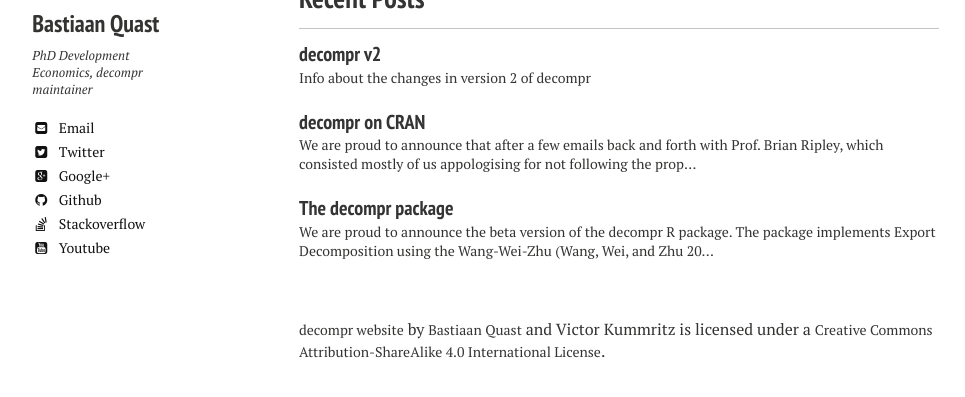
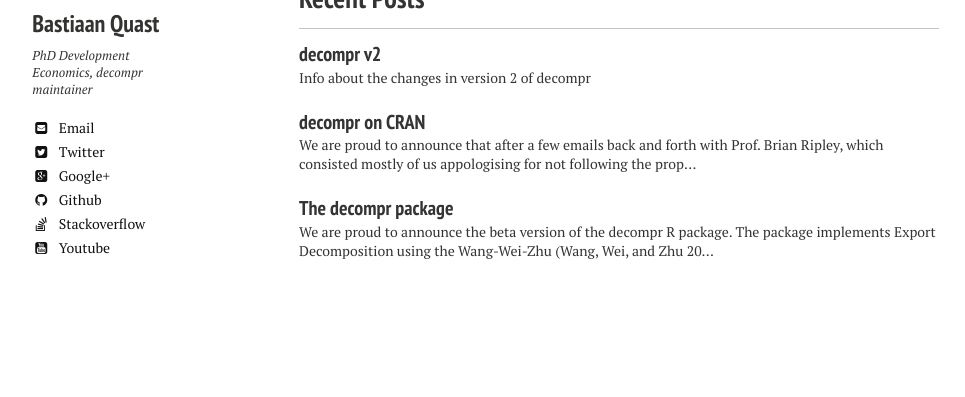
Before and after one commit to bquast/decompr, a Jekyll site: the page built from index.md, in a window 1280 px wide, cut to the strip 730-1140 px from the top of the page. Shown: the top 397 px of the strip, without its empty margins (21-986 px from the left). Built offline with Jekyll 4.4.1, drawn with Linux system fonts in a browser that asks for light colours; nearby versions of some CDN libraries; after the commit the page ends 1096 px from its top, so only the background shows below that.

Commit message:
remove footer

```diff
--- a/_includes/_footer.html
+++ b/_includes/_footer.html
@@ -11,5 +11,3 @@
   </script>
 </div><!-- /.google-ads -->
 {% endif %}
-
-<span xmlns:dct="http://purl.org/dc/terms/" href="http://purl.org/dc/dcmitype/Text" property="dct:title" rel="dct:type">decompr website</span> by <a xmlns:cc="http://creativecommons.org/ns#" href="http://qua.st/" property="cc:attributionName" rel="cc:attributionURL">Bastiaan Quast</a> and Victor Kummritz is licensed under a <a rel="license" href="http://creativecommons.org/licenses/by-sa/4.0/">Creative Commons Attribution-ShareAlike 4.0 International License</a>.
```
